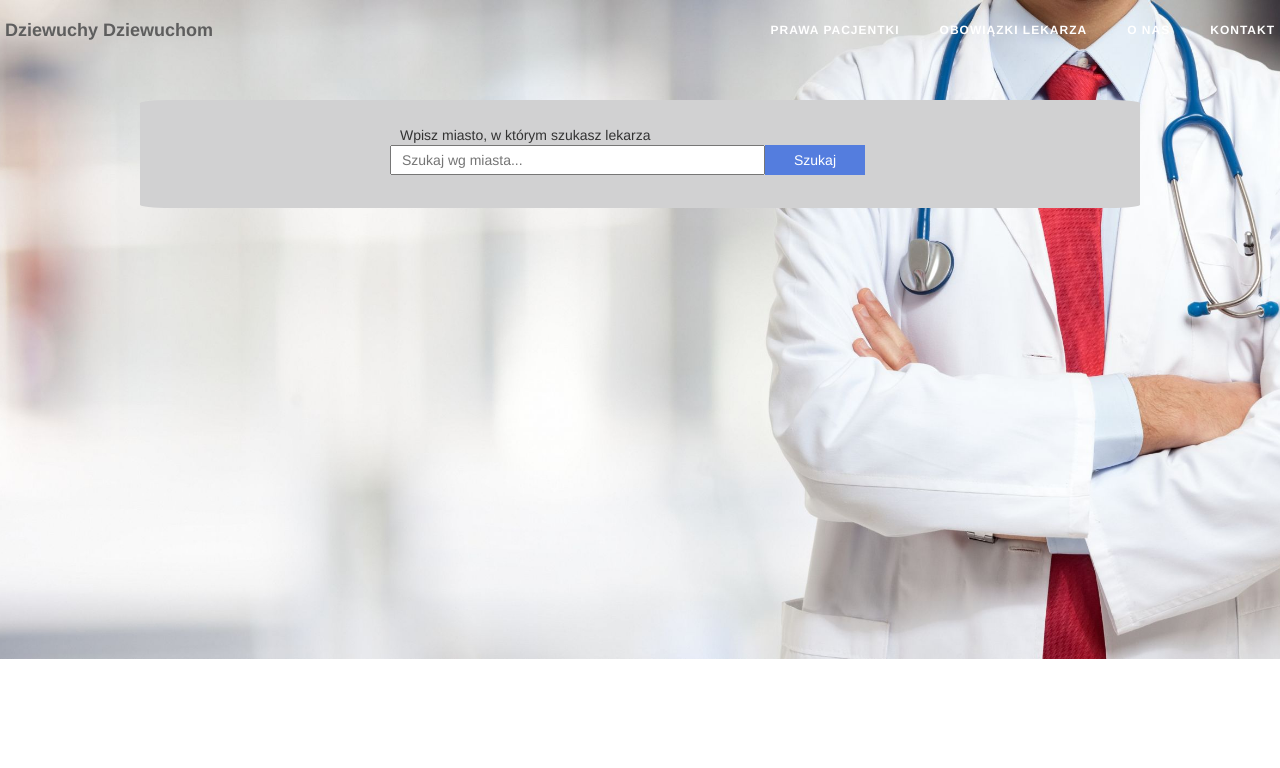
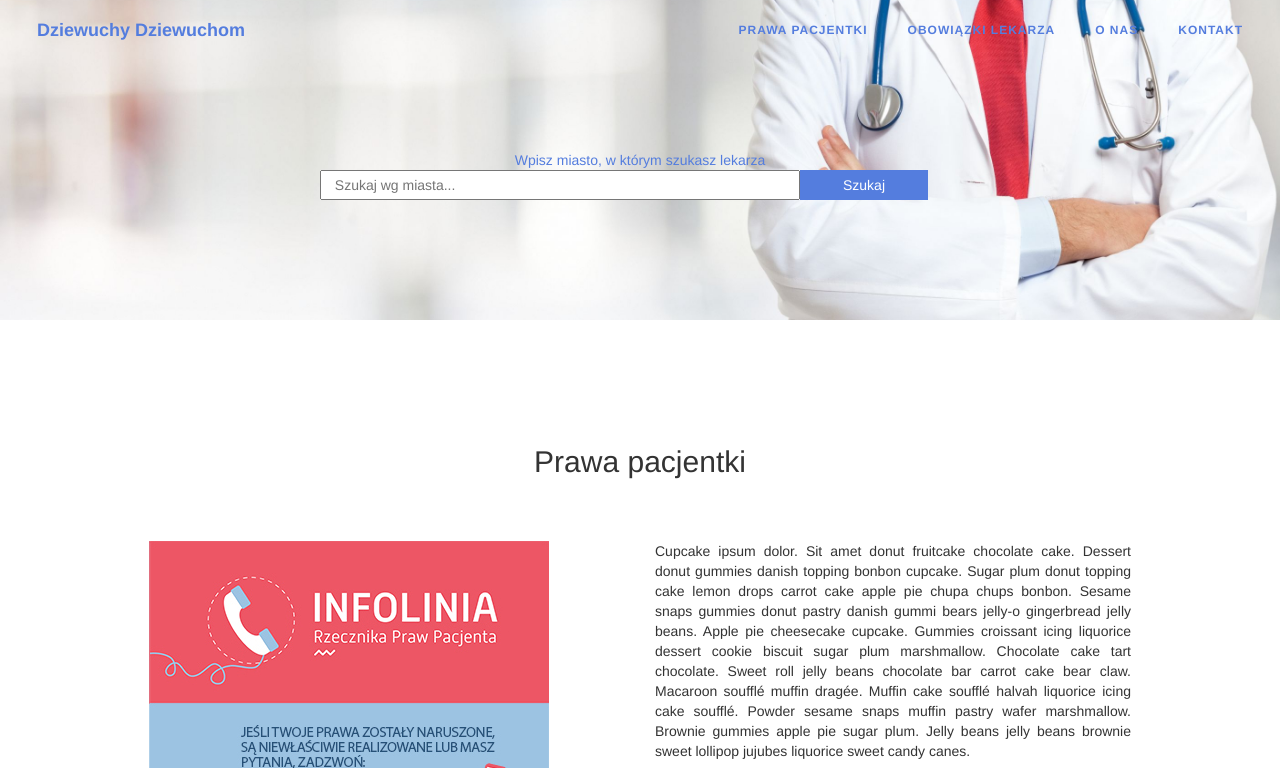
Before and after one commit to LukMona/Doctors_Search_Basic, a website: page index.html in a window 1280 px wide. Shown: the top 768 px of the page. Drawn offline with nearby package versions, Linux system fonts and the light colour scheme.

Commit message:
Header and nav in a right position, added jQuery lib to the index.html, added ids to the sections.

```diff
--- a/css/style.css
+++ b/css/style.css
@@ -2,27 +2,37 @@
   padding: 0;
 }
 
-.main-header {
-  margin: 0 auto;
-}
-
-.bg-img {
-  padding-bottom: 43.09117%;
-  background: center center no-repeat;
+.intro-header {
+  background-color: #d1d1d2;
+  background: no-repeat center center;
+  background-attachment: scroll;
   background-size: cover;
 }
 
-.main-search {
-  background-color: #d1d1d2;
-  width: 80%;
-  margin-left: 10%;
-  margin-right: 10%;
-  margin: 0 auto;
-  padding-top: 2%;
-  padding-bottom: 5%;
-  border-radius: 3%;
-  position: relative;
-  top: 10rem;
+.intro-header .site-heading {
+  padding: 100px 0 50px;
+  color: #547dde;
+}
+
+@media only screen and (min-width: 768px) {
+  .intro-header .site-heading {
+    padding: 150px 0;
+  }
+}
+
+.intro-header .site-heading {
+  text-align: center;
+}
+
+.intro-header .site-heading h1 {
+  margin-top: 0;
+  font-size: 50px;
+}
+
+@media only screen and (min-width: 768px) {
+  .intro-header .site-heading h1 {
+    font-size: 80px;
+  }
 }
 
 .main-search .searching {
@@ -48,6 +58,7 @@
   height: 3rem;
   width: 75%;
   padding-left: 2%;
+  color: black;
 }
 
 .main-search button {
@@ -71,10 +82,19 @@
 
 .navbar-custom .navbar-brand {
   font-weight: 800;
+  color: #547dde;
+}
+
+.navbar-custom .left {
+  margin-left: 2.5%;
+}
+
+.navbar-custom .right {
+  margin-right: 2.5%;
 }
 
 .navbar-custom .navbar-header .navbar-toggle {
-  color: #7a797c;
+  color: #547dde;
   font-weight: 800;
   text-transform: uppercase;
   font-size: 12px;
@@ -93,18 +113,18 @@
     border-bottom: 1px solid transparent;
   }
   .navbar-custom .navbar-brand {
-    color: #ffffff;
+    color: #547dde;
     padding: 20px;
   }
   .navbar-custom .navbar-brand:hover, .navbar-custom .navbar-brand:focus {
-    color: fade(white, 80%);
+    color: fade(#547dde, 80%);
   }
   .navbar-custom .nav li a {
-    color: #ffffff;
+    color: #547dde;
     padding: 20px;
   }
   .navbar-custom .nav li a:hover, .navbar-custom .nav li a:focus {
-    color: fade(white, 80%);
+    color: fade(#547dde, 80%);
   }
 }
 
@@ -126,7 +146,7 @@
     /* when the user scrolls down, we hide the header right above the viewport */
     position: fixed;
     top: -61px;
-    background-color: fade(white, 90%);
+    background-color: fade(#547dde, 90%);
     border-bottom: 1px solid #f2f2f2;
     -webkit-transition: -webkit-transform 0.3s;
     -moz-transition: -moz-transform 0.3s;
--- a/index.html
+++ b/index.html
@@ -18,6 +18,12 @@
   <!-- Proper CSS  -->
   <link rel="stylesheet" href="css/style.css"/>
 
+<!-- jQuery Core -->
+  <script src="assets/jquery/jquery.min.js"></script>
+
+  <!-- Bootstrap Core JavaScript -->
+  <script src="assets/bootstrap/js/bootstrap.min.js" type="text/javascript"></script>
+
   <!-- Basic JavaScript -->
   <script src="javascript/app.js" type="text/javascript"></script>
 
@@ -27,9 +33,9 @@
 
   <nav class="navbar navbar-default navbar-custom navbar-fixed-top">
     <div class="container-fluid">
-      <div class="navbar-header page-scroll">
 
       <!-- MOBILE DISPLAY -->
+      <div class="navbar-header page-scroll left">
         <button type="button" class="navbar-toggle" data-toggle="collapse" data-target="#bs-example-navbar-collapse-1">
           <span class="sr-only">Toggle navigation</span>
           Menu <i class="fa fa-bars"></i>
@@ -38,36 +44,32 @@
       </div>
 
       <!-- MENU ITEMS -->
-        <div class="collapse navbar-collapse" id="bs-example-navbar-collapse-1">
+      <div class="collapse navbar-collapse right" id="bs-example-navbar-collapse-1">
         <ul class="nav navbar-nav navbar-right">
           <li>
-              <a href="#">Prawa pacjentki</a>
+            <a href="#patients-rights">Prawa pacjentki</a>
           </li>
           <li>
-              <a href="#">Obowiązki lekarza</a>
+            <a href="#doctors-duties">Obowiązki lekarza</a>
           </li>
           <li>
-              <a href="#">O nas</a>
+            <a href="#about-us">O nas</a>
           </li>
           <li>
-              <a href="#">Kontakt</a>
+            <a href="#contact">Kontakt</a>
           </li>
         </ul>
       </div>
 
-        <!-- /.navbar-collapse -->
     </div>
-    </div>
-    </div>
-    <!-- /.container -->
   </nav> <!-- END OF NAV -->
 
-  <header class="bg-img" style="background-image: url('../images/header_background.jpg')">
+  <header class="intro-header" style="background-image: url('../images/header_background.jpg')">
     <div class="container-fluid">
-      <div class="row main-header">
-        <div class="col-md-12 col-xs-12 col-sm-12 col-lg-12">
+      <div class="row">
+        <div class="col-md-12 col-xs-12 col-sm-12 col-lg-12 main-search">
 
-          <div class="main-search">
+          <div class="site-heading">
             <div class="searching">
               <span>Wpisz miasto, w którym szukasz lekarza</span>
               <br>
@@ -83,39 +85,11 @@
     </div>
   </header>
 
-
-  <!-- NAVIGATION BAR -->
-  <!-- <nav class="container-fluid">
-  <div class="row">
-  <div class="col-md-12 col-xs-12 col-sm-12 col-lg-12"> -->
-
-  <!-- LOGO -->
-  <!-- <div class="logo">
-  <h1>
-  <a href="#" class="">
-  Dziewuchy Dziewuchom
-</a>
-</h1>
-</div> -->
-
-<!-- MENU ITEMS -->
-<!-- <div class="navigation-menu">
-<ul class="">
-<li><h4><a href="#">Prawa pacjentki</a></h4></li>
-<li><h4><a href="#">Obowiązki lekarza</a></h4></li>
-<li><h4><a href="#">O nas</a></h4></li>
-<li><h4><a href="#">Kontakt</a></h4></li>
-</ul>
-</div>
-</div>
-</div>
-</nav> <!-- END OF NAV -->
-
 <!-- PATIENTS RIGHT -->
 <section class="container-fluid patientsRights">
   <div class="row">
     <div class="col-md-12 col-xs-12 col-sm-12 col-lg-12">
-      <h2>Prawa pacjentki</h2>
+      <h2 id="patients-rights">Prawa pacjentki</h2>
       <div class="col-md-6 col-xs-12 col-sm-12 col-lg-6">
         <div class="img img-responsive">
           <img src="images/patients_rights.jpg">
@@ -141,7 +115,7 @@
 <section class="container-fluid doctorsDuties">
   <div class="row">
     <div class="col-md-12 col-xs-12 col-sm-12 col-lg-12">
-      <h2>Obowiązki lekarza</h2>
+      <h2 id="doctors-duties">Obowiązki lekarza</h2>
       <div class="col-md-6 col-xs-12 col-sm-12 col-lg-6">
         <div class="text">
           <p>
@@ -167,7 +141,7 @@
   <div class="row">
     <div class="col-md-12 col-xs-12 col-sm-12 col-lg-12">
       <div class="main-about-us">
-        <h2>O nas</h2>
+        <h2 id="about-us">O nas</h2>
         <p>
           Cupcake ipsum dolor sit amet jujubes sweet roll candy soufflé. Toffee oat cake soufflé pastry oat cake sweet tootsie roll macaroon candy canes. Macaroon sweet oat cake tiramisu. Marshmallow sweet toffee carrot cake candy liquorice. Sweet bear claw biscuit danish donut candy candy canes marzipan powder. Cake cookie cake chocolate. Chocolate cake macaroon croissant bear claw brownie chocolate cake marshmallow. Lemon drops soufflé chocolate bar croissant wafer donut marshmallow. Cheesecake lollipop bonbon apple pie icing biscuit toffee. Candy sugar plum candy canes topping chupa chups candy canes marshmallow jelly beans jujubes. Gingerbread fruitcake biscuit cake ice cream donut apple pie. Chocolate cake gingerbread gingerbread cotton candy sesame snaps muffin. Sweet roll dragée soufflé jujubes.
         </p>
@@ -181,7 +155,7 @@
 <section class="container-fluid contact">
   <div class="row">
     <div class="col-md-12 col-xs-12 col-sm-12 col-lg-12">
-      <h2>Formularz kontaktowy</h2>
+      <h2 id="contact">Formularz kontaktowy</h2>
       <div class="form">
         <input type="text" name="userName" placeholder="Twoje imię"><br>
         <input type="email" name="email" placeholder="Twój adres e-mail"><br>
```
Lines whose indentation alone changed are shown as unchanged.
